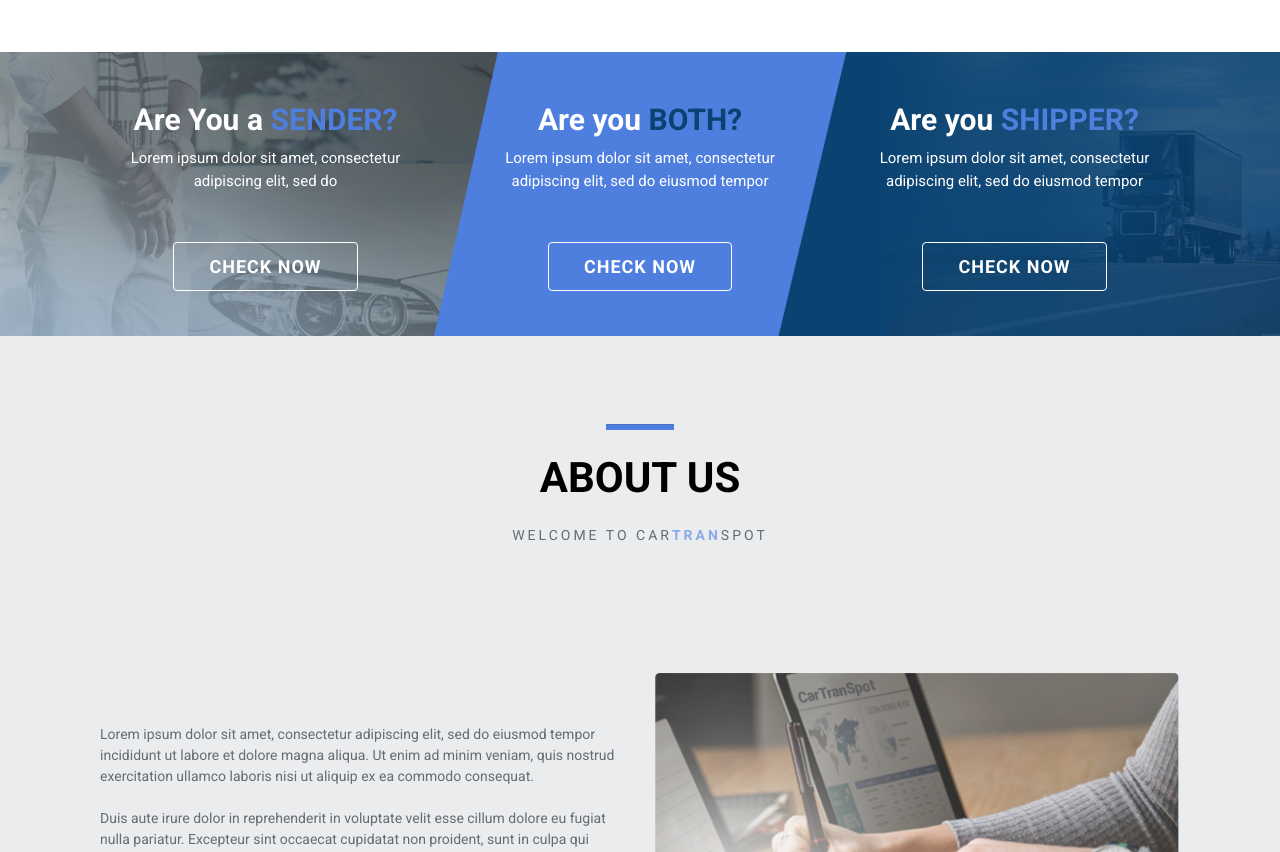
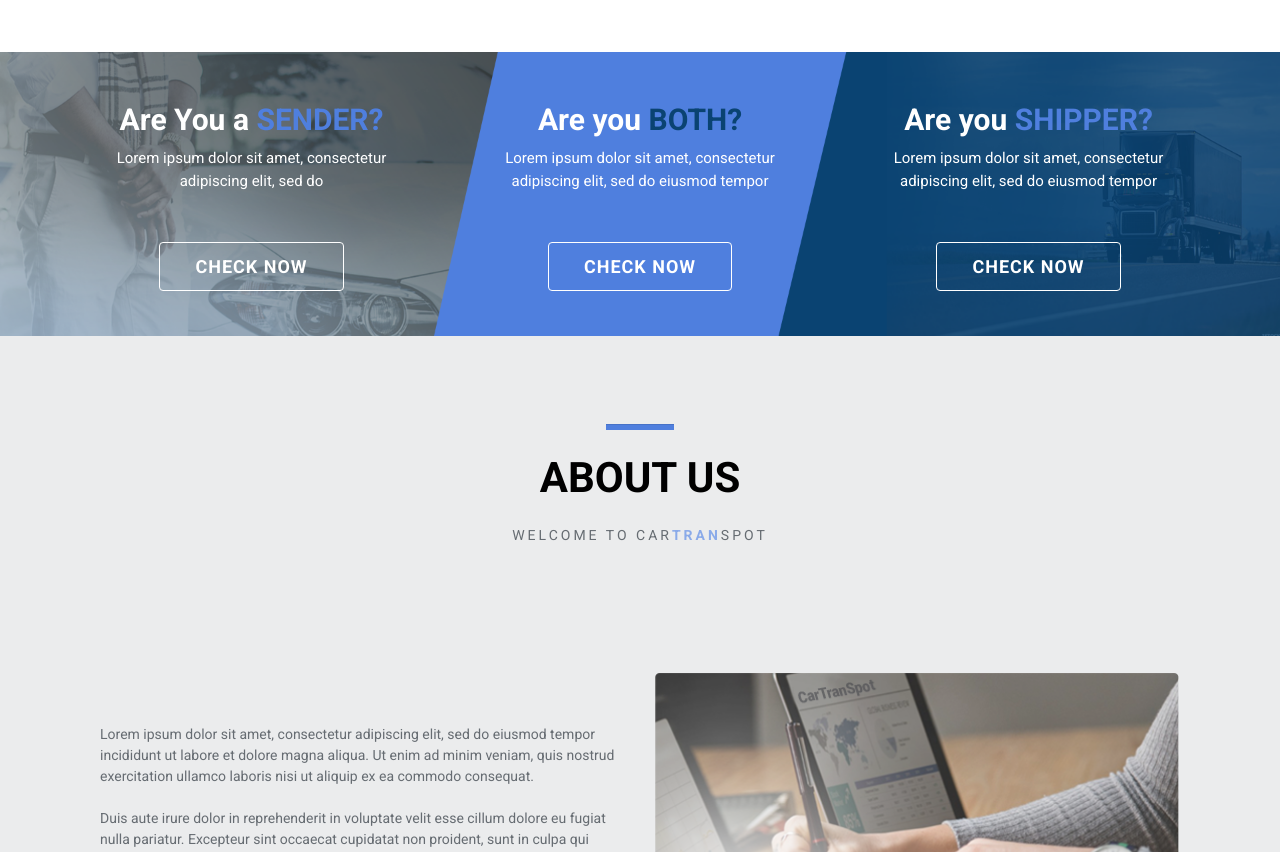
Before and after one commit to Andrew-Kolchin/HTML, a website: page index.html in a window 1280 px wide. Shown: the part 1769-2621 px from the top of the page. Drawn offline with Linux system fonts and the light colour scheme.

Commit message:
fix promo

```diff
--- a/sass/main.scss
+++ b/sass/main.scss
@@ -503,7 +503,7 @@
 .promo {
   display: flex;
   justify-content: space-between;
-  padding: 45px 20px;
+  padding: 45px 0;
   @media (max-width: 768px) {
     flex-direction: column;
   }
```
Also changed, not shown: css/main.css.
